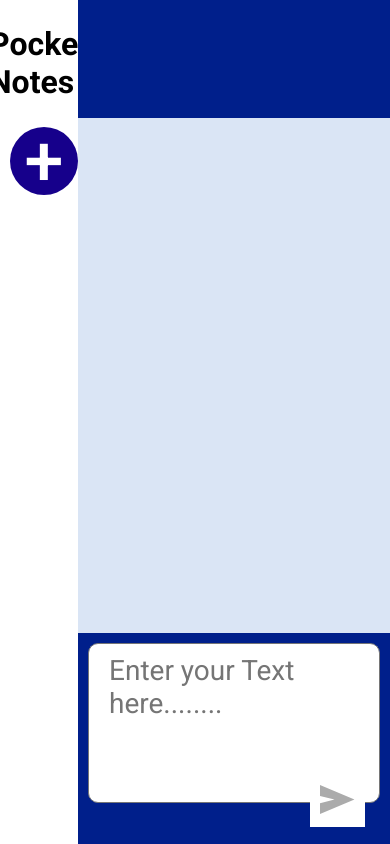
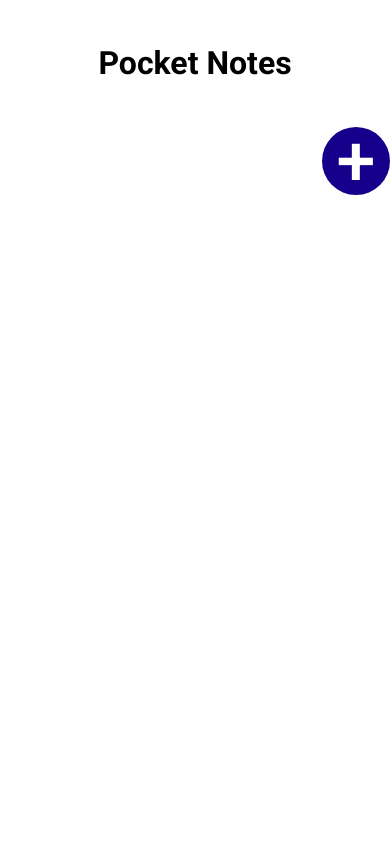
Before and after one commit to jaswindersingh97/Module-Test2-Notes-app, a React (Vite) app in the folder NotesApp/: page /GroupName/1 in a window 390 px wide. Built offline with nearby package versions, Linux system fonts and the light colour scheme.

Commit message:
somewhat

```diff
--- a/NotesApp/src/App.css
+++ b/NotesApp/src/App.css
@@ -6,6 +6,9 @@
     display: flex;
     background-color: #DAE5F5;
     /* overflow: hidden; */
+}
+.left{
+  width: 20%;
 }
 .right{
     flex:1;
@@ -55,3 +58,9 @@
   ::-webkit-scrollbar-thumb:hover {
     background: #000000A1;
   }
+
+
+  @media (max-width: 700px){
+    .left{width: 100%;}
+    .right{display: none;}
+  }
--- a/NotesApp/src/App.jsx
+++ b/NotesApp/src/App.jsx
@@ -15,7 +15,9 @@
     <BrowserRouter>
 
       <div className="container">
+        <div className='left'>
           <Left onButtonClk={toggle}/>
+        </div>
         <div className='right'>
           <Routes>
             <Route path='/' element={<Right/>} />
--- a/NotesApp/src/components/AddNote.module.css
+++ b/NotesApp/src/components/AddNote.module.css
@@ -58,3 +58,7 @@
 button:hover{
     cursor: pointer;
 }
+
+@media (max-width: 700px){
+
+}
--- a/NotesApp/src/components/Left.module.css
+++ b/NotesApp/src/components/Left.module.css
@@ -1,5 +1,5 @@
 .container{
-    width: 20%;
+    /* width: 100%; */
     height: 100%;
     display: flex;
     flex-direction: column;
@@ -51,7 +51,7 @@
     padding: 0px;
     position: sticky;
     bottom: 20px;
-    left:180px;
+    left:200px;
     line-height: 68.38px;
     height: 68px;
     width: 68px;
@@ -62,3 +62,9 @@
     color: white;
     font-weight: 500;
 }
+
+@media (max-width: 700px){
+    .button{
+        left:586px
+    }
+  }
--- a/NotesApp/src/components/Notes.jsx
+++ b/NotesApp/src/components/Notes.jsx
@@ -1,24 +1,33 @@
-import React from 'react';
+import React, { useRef, useEffect } from 'react';
 import styles from './Notes.module.css';
 
-function Notes({index}) {
+function Notes({ index }) {
+    const containerRef = useRef(null);
+
     let notes = JSON.parse(localStorage.getItem("notes")) || [];
     const { data = [] } = notes[index] || {};
+
+    useEffect(() => {
+        if (containerRef.current) {
+            containerRef.current.scrollTop = containerRef.current.scrollHeight;
+        }
+    }, [data]);
+
     return (
-    <div className={styles.container}>
-    {data.map((item,index)=>{
-        return(
+        <div ref={containerRef} className={styles.container}>
+            {data.map((item, index) => (
                 <div className={styles.Note} key={index}>
+                    <div className={styles.content}>{item.message}</div>
                     <div className={styles.datetime}>
                         <p>{item.time}</p>
+                        <p> &#9679;</p>
                         <p>{item.date}</p>
                     </div>
-            <div className={styles.content}>{item.message}</div>
+
                 </div>
-        )
-    })}
+            ))}
         </div>
-  )
+    );
 }
 
-export default Notes
+export default Notes;
--- a/NotesApp/src/components/Notes.module.css
+++ b/NotesApp/src/components/Notes.module.css
@@ -6,21 +6,32 @@
     overflow-y: auto;
 }
 .Note{
+    font-size: 18px;
     padding: 20px ;
     display: flex;
-    gap: 50px;
-    /* border: 1px,solid,black; */
+    flex-direction: column;
+    /* gap: 50px; */
     margin-block: 20px;
     background-color:#FFFFFF;
     box-shadow: 0px 4px 20px 0px #00000040;
     border-radius: 5px;
 }
-.datetime{
-    /* background-color: aqua; */
-    width:10%;
-    display: flex;
-    flex-direction: column;
-}
+
 .content{
     flex:1;
+    font-size: 18px;
+    font-weight: 400;
+    line-height: 28.83px;
+    letter-spacing: 0.035em;
+    text-align: left;
+
 }
+.datetime{
+    font-size: 14px;
+    font-weight: 600;
+    gap: 10px;
+    /* background-color: aqua; */
+    width:100%;
+    display: flex;
+    justify-content: end;
+}
--- a/NotesApp/src/components/RightActual.module.css
+++ b/NotesApp/src/components/RightActual.module.css
@@ -55,8 +55,8 @@
     font-size: 28px;
 }
 .footer button{
-    position: fixed;
-    bottom: 17px;
+    position: absolute;
+    top: 100px;
     right: 25px;
     border: 0px;
     background-color: white;
```
Also changed, not shown: 1 other file (tests, documents, lock files or other folders). Lines whose indentation alone changed are shown as unchanged.
